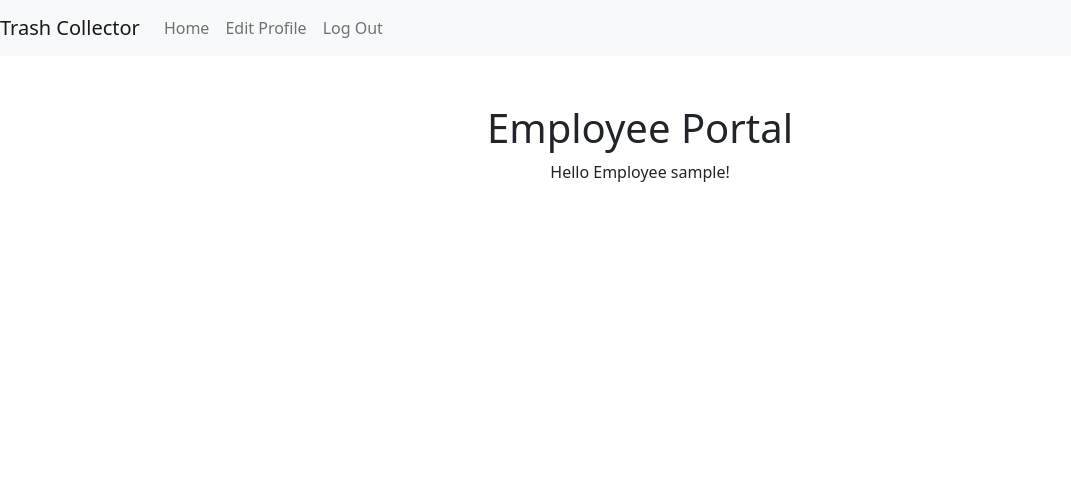
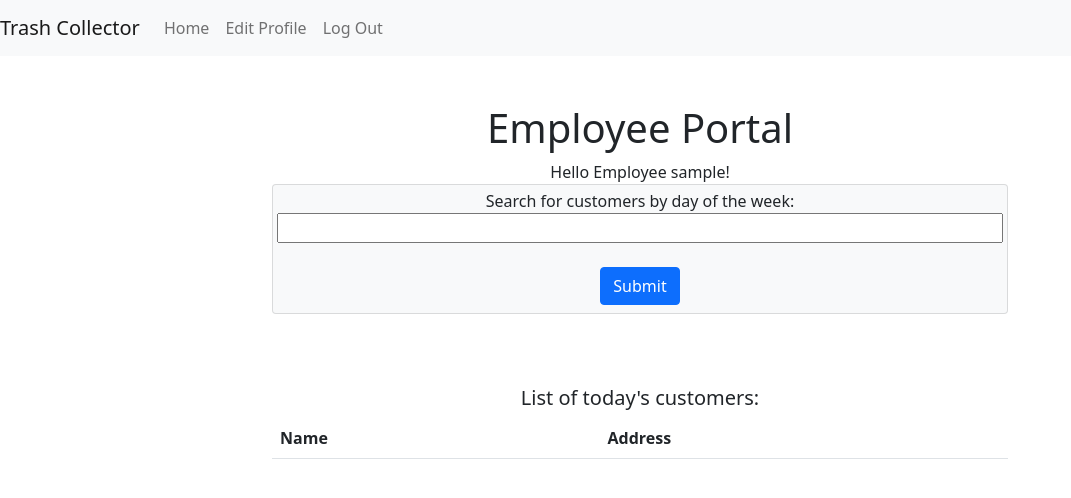
Before and after one commit to jfoge13/TrashCollector, a Django app: template trash_collector/employees/templates/employees/index.html in a window 1280 px wide. Shown: the top 498 px of the page, without its empty margins (0-1071 px from the left). Run offline with Django 3.2, Linux system fonts and the light colour scheme; the template is opened without the code that fills it, so the values that code supplies are empty; the visitor is signed in with stand-in values (Sample User, id 1).

Commit message:
Added an if statement in employee/views.py that filters all of the customers into the day of the week the employee chooses. The results of that is passed into the index through context and displayed as a table.

```diff
--- a/trash_collector/employees/templates/employees/index.html
+++ b/trash_collector/employees/templates/employees/index.html
@@ -10,6 +10,35 @@ Hello Employee {{ user.username }}!
 {% for customer in some_list %}
 <div>{{customer.name}} - <a href="{% url 'employees:confirm' customer.id %}">Confirm</a></div>
 {% endfor %}
+
+<form class='card p-1 bg-light' action="{% url 'employees:index' %}" method="post">
+    {% csrf_token %}
+    Search for customers by day of the week: <input type="text" name="index" id="index"><br />
+    <div class='mb-1'>
+        <input class='btn btn-primary' type="submit" value="Submit">
+    </div>
+</form>
+
+<br>
+<br>
+<br>
+<h5>List of today's customers:</h5>
+<table class='table table-striped'>
+    <thead>
+        <tr>
+            <th>Name</th>
+            <th>Address</th>
+        </tr>
+    </thead>
+    <tbody>
+        {% for customer in results %}
+        <tr>
+            <td>{{customer.name}}</td>
+            <td>{{customer.address}}</td>
+        </tr>
+        {% endfor %}
+    </tbody>
+</table>
 {% else %}
 <p>You are at the employee index, but you are not logged in.</p>
 <a href="{% url 'login' %}">Log In</a>
--- a/trash_collector/employees/urls.py
+++ b/trash_collector/employees/urls.py
@@ -11,4 +11,5 @@ urlpatterns = [
     path('edit_profile/', views.edit_profile, name="edit_profile"),
     # path('matching_zipcodes/', views.matching_zipcodes, name="matching_zipcodes"),
     path('<int:customer_id>/confirm/', views.confirm, name="confirm"),
+    # path('search_day/', views.search_day, name="search_day"),
 ]
```
Also changed, not shown: trash_collector/employees/views.py (+26 -0 lines).
